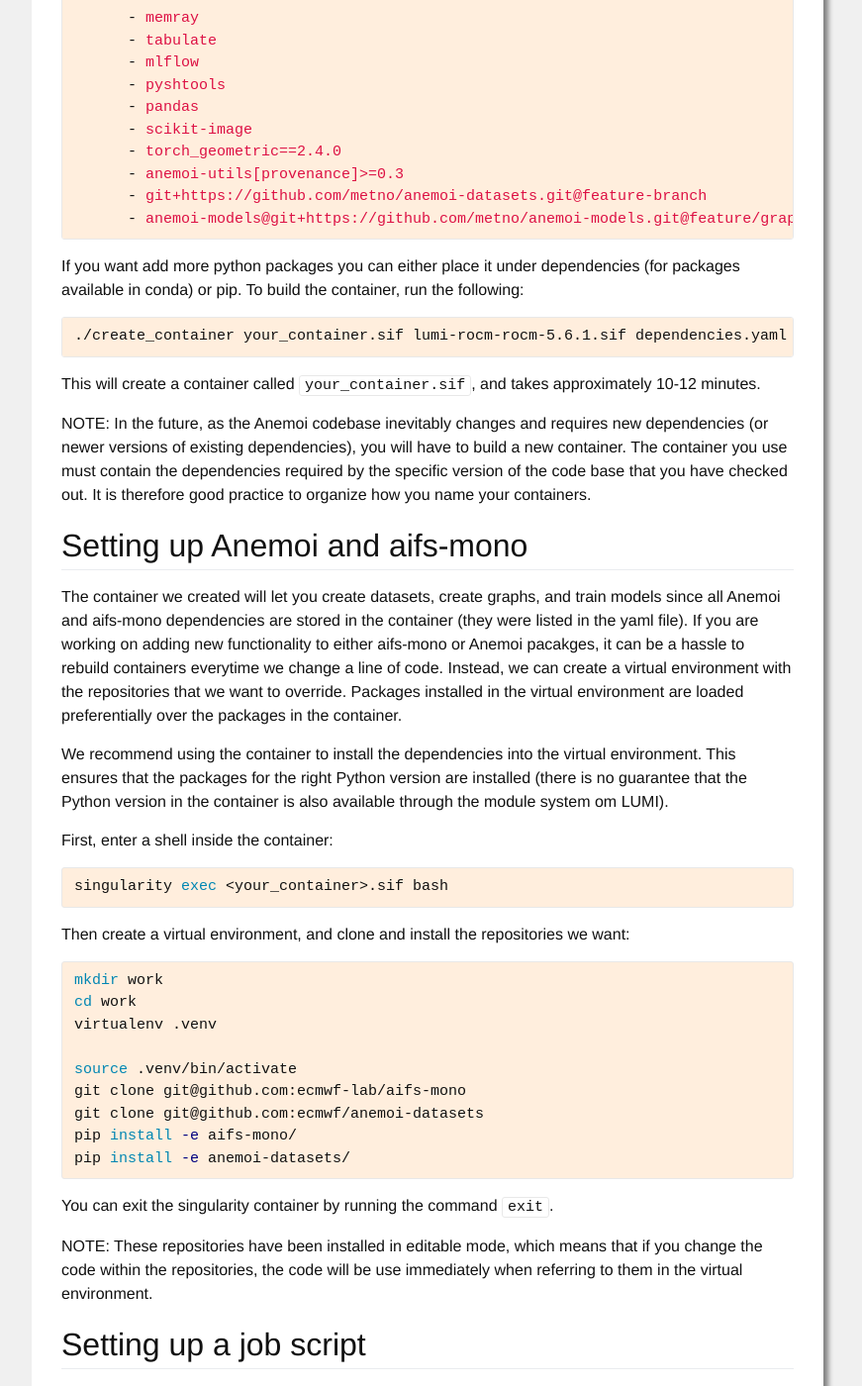
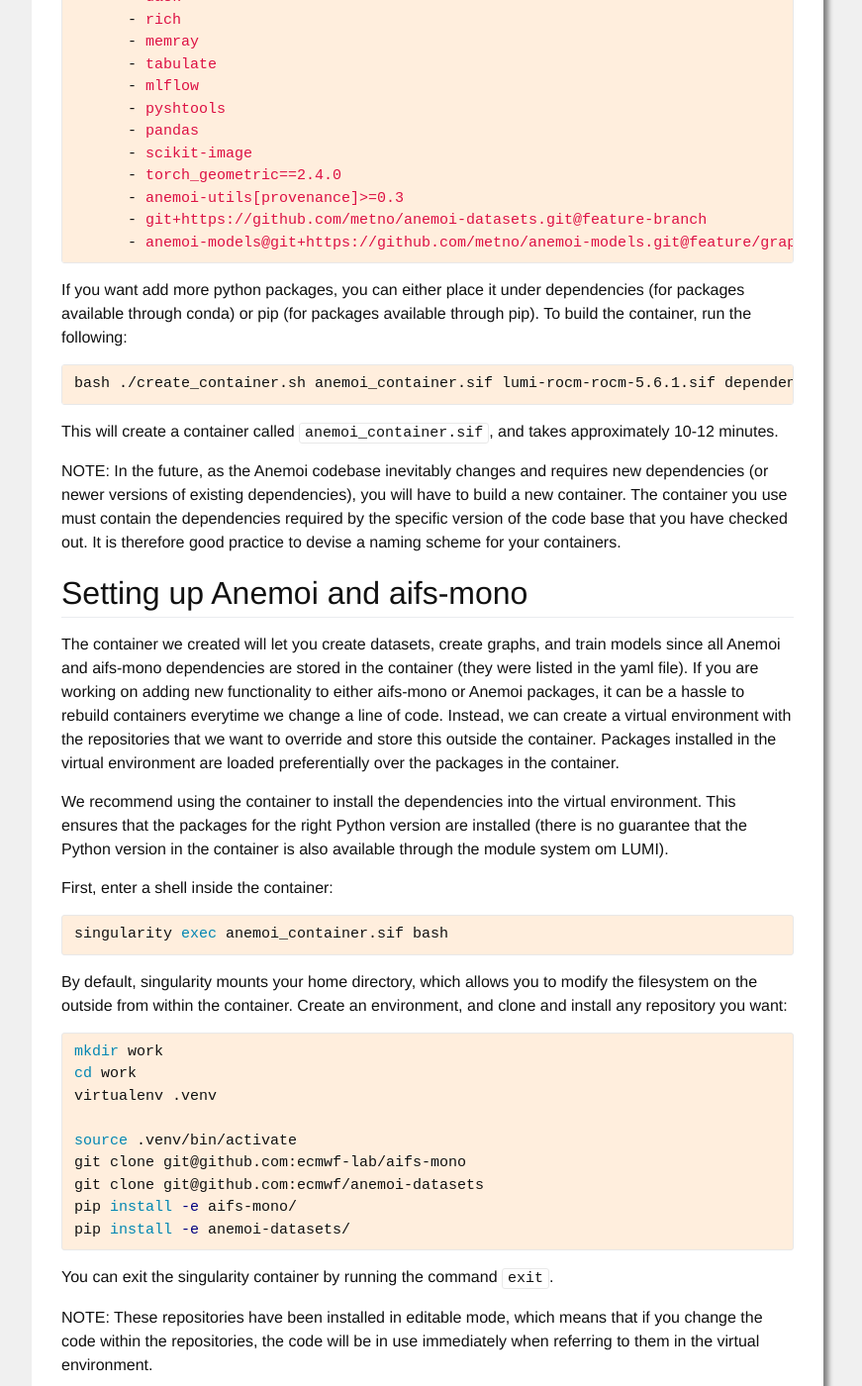
Before and after one commit to metno/anemoi-regional-tutorial, a Jekyll site: the page built from tutorial/getting-started-on-lumi.markdown, in a window 1280 px wide and 1400 px high, scrolled down 2366 px. Shown: the whole window at 99% size, without its empty margins (208-1079 px from the left). Built offline with Jekyll 4.4.1, drawn with Linux system fonts in a browser that asks for light colours; the table of contents is made by our own code; some of the changed text lies outside the part shown.

Commit message:
More work

```diff
--- a/_includes/files/lumi/dependencies.yaml
+++ b/_includes/files/lumi/dependencies.yaml
@@ -1,4 +1,4 @@
-name: name_of_your_env
+name: anemoi_env
 channels:
   - conda-forge
   - pyg
--- a/tutorial/getting-started-on-lumi.markdown
+++ b/tutorial/getting-started-on-lumi.markdown
@@ -8,21 +8,22 @@ toc: true
 tags: LUMI HPC containers
 ---
 
-A pre-requisite for this tutorial is that you have a LUMI-G account and are able to log in to the system with
-ssh. All scripts used in this tutorial are available [here]({{ site.baseurl }}/assets/files/lumi).
+This tutorial will help you install Anemoi and submit jobs on the LUMI supercomputer. A pre-requisite is that
+you have a LUMI account and are able to log in to the system with ssh. All scripts used in this tutorial are
+available [here]({{ site.baseurl }}/assets/files/lumi).
 
 ## Building a container
 
-On LUMI, containers should be used in order to reduce strain on the lustre file system. The general strategy
-is to build a singularity container with all dependencies, and leave code that you frequently edit (e.g.
-Anemoi and aifs-mono) in a virtual environment stored outside the container. We do this since building a
-container takes a while and we don't want to rebuild it every time we change a line of python code.
+On LUMI, singularity containers should be used in order to reduce strain on the lustre file system. The
+general strategy is to build a container with all dependencies, and leave code that you frequently
+edit (e.g. Anemoi and aifs-mono) in a virtual environment stored outside the container. We do this since
+building a container takes a while and we don't want to rebuild it every time we change a line of python code.
 
 AMD has built a custom images of ROCm (versions 5.4.1 up to 5.6.1), which contains drivers that allows us to
 run PyTorch on AMD GPUs. The images are highly optimized for running on LUMI and contain libraries that
 enables efficient communications between nodes and GPUs (e.g. HPE CRAY libfabric, HPE CRAY MPICH,
-RCCL and aws-ofi-rccl), which uses HPE Slingshot 11 high-speed interconnect. The prebuilt images are located
-at:
+RCCL and aws-ofi-rccl), which uses HPE Slingshot 11 high-speed interconnect. On LUMI, the prebuilt images are
+located in:
 
 {% highlight bash %}
 /appl/local/containers/sif-images/
@@ -50,28 +51,28 @@ Anemoi:
 {% include files/lumi/dependencies.yaml %}
 {% endhighlight %}
 
-If you want add more python packages you can either place it under dependencies (for packages available in
-conda) or pip. To build the container, run the following:
+If you want add more python packages, you can either place it under dependencies (for packages available
+through conda) or pip (for packages available through pip). To build the container, run the following:
 
 {% highlight bash %}
-./create_container your_container.sif lumi-rocm-rocm-5.6.1.sif dependencies.yaml
+bash ./create_container.sh anemoi_container.sif lumi-rocm-rocm-5.6.1.sif dependencies.yaml
 {% endhighlight %}
 
-This will create a container called `your_container.sif`, and takes approximately 10-12 minutes.
+This will create a container called `anemoi_container.sif`, and takes approximately 10-12 minutes.
 
 NOTE: In the future, as the Anemoi codebase inevitably changes and requires new dependencies (or newer
 versions of existing dependencies), you will have to build a new container. The container you use must
 contain the dependencies required by the specific version of the code base that you have checked out. It is
-therefore good practice to organize how you name your containers.
+therefore good practice to devise a naming scheme for your containers.
 
 ## Setting up Anemoi and aifs-mono
 
 The container we created will let you create datasets, create graphs, and train models since all Anemoi and
 aifs-mono dependencies are stored in the container (they were listed in the yaml file). If you are working on
-adding new functionality to either aifs-mono or Anemoi pacakges, it can be a hassle to rebuild containers
+adding new functionality to either aifs-mono or Anemoi packages, it can be a hassle to rebuild containers
 everytime we change a line of code. Instead, we can create a virtual environment with the repositories that
-we want to override. Packages installed in the virtual environment are loaded preferentially over the
-packages in the container.
+we want to override and store this outside the container. Packages installed in the virtual environment are
+loaded preferentially over the packages in the container.
 
 We recommend using the container to install the dependencies into the virtual environment. This ensures that
 the packages for the right Python version are installed (there is no guarantee that the Python version in the
@@ -79,10 +80,11 @@ container is also available through the module system om LUMI).
 
 First, enter a shell inside the container:
 {% highlight bash %}
-singularity exec <your_container>.sif bash
+singularity exec anemoi_container.sif bash
 {% endhighlight %}
 
-Then create a virtual environment, and clone and install the repositories we want:
+By default, singularity mounts your home directory, which allows you to modify the filesystem on the outside
+from within the container. Create an environment, and clone and install any repository you want:
 
 {% highlight bash %}
 mkdir work
@@ -115,9 +119,9 @@ You need to tailor the script to your needs:
 - Adjust the SBATCH directives are correct (e.g. fill in your project number)
 - Set the PYTHONUSERBASE to the virtual environent (e.g. the .venv directory in the previous section)
 - Set the full path to your singularity container
-- Set the full path to the script you want to run
+- Set the command you want to run inside the container
 
-If you want to test that everything is set up correctly, you could use the following script ([download]({{ site.baseurl }}/assets/files/lumi/example.py)) and call it in the job script:
+If you want to test that everything is set up correctly, you could use the following script ([download]({{ site.baseurl }}/assets/files/lumi/example.py)) and set <command> to `python example.py` in job_script.py:
 
 {% highlight python %}
 {% include files/lumi/example.py %}
```
Also changed, not shown: other parts of tutorial/getting-started-on-lumi.markdown (+5 -3 lines), index.html (+7 -7 lines), tutorial/building-datasets.markdown (+3 -5 lines), 1 other file.
